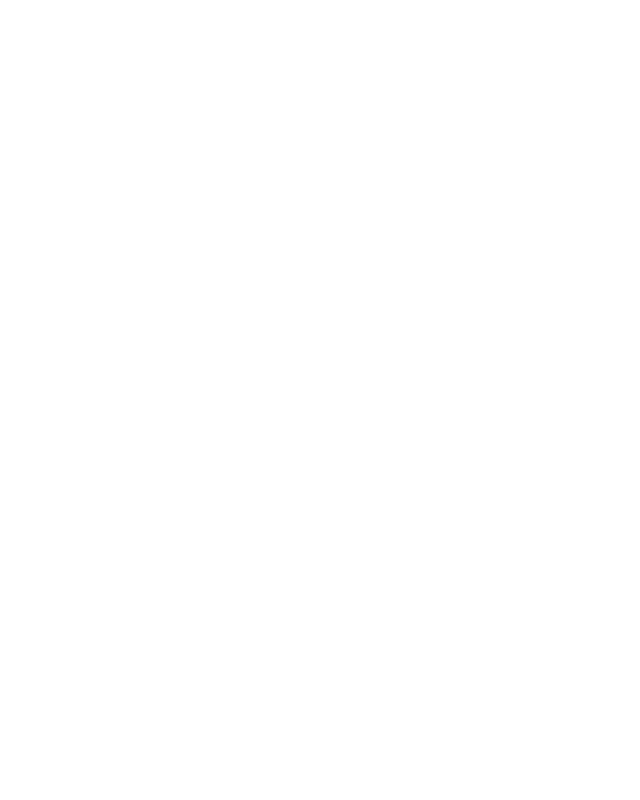
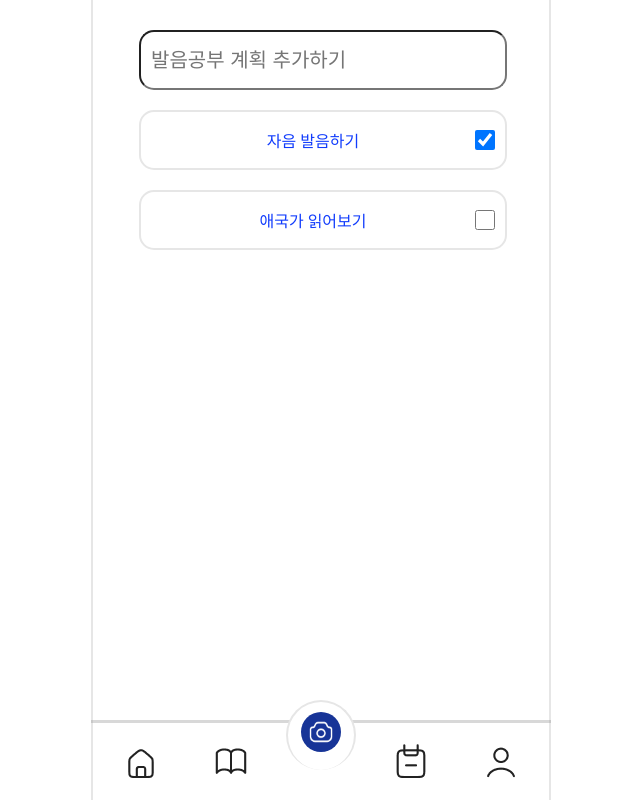
Before and after one commit to 2024-CounterSpell/React, a React (Create React App) app: page /todo in a window 1280 px wide. Before the commit this address had no page. Shown: the whole page, without its empty margins (319-959 px from the left). Built offline with nearby package versions, Linux system fonts and the light colour scheme.

Commit message:
feat: BookPage

```diff
--- a/src/App.js
+++ b/src/App.js
@@ -6,6 +6,7 @@ import "./Styles/init.css";
 import Book from "./Components/Book";
 import Result from "./Components/Result";
 import Review from "./Components/Review";
+import Todo from "./Components/Todo";
 
 function App() {
   return (
@@ -15,7 +16,8 @@ function App() {
         <Route path="/camera" element={<Camera />} />
         <Route path="/book" element={<Book />} />
         <Route path="/result" element={<Result />} />
-        <Route path="/review" element={ <Review/>} />
+        <Route path="/review" element={<Review />} />
+        <Route path="/todo" element={<Todo/> } />
       </Routes>
     </BrowserRouter>
   );
--- a/src/Components/Book.jsx
+++ b/src/Components/Book.jsx
@@ -4,6 +4,7 @@ import EasyIcon from "../assets/imgs/easy.png";
 import NormalIcon from "../assets/imgs/normal.png";
 import HardIcon from "../assets/imgs/hard.png";
 import { useNavigate } from "react-router-dom";
+import { useState } from "react";
 
 const TitleWrap = () => {
   return (
@@ -18,25 +19,34 @@ const TitleWrap = () => {
   );
 };
 
-const ButtonWrap = () => {
+const ButtonWrap = ({unit}) => {
     const navigate = useNavigate();
 
   return (
     <div className="button_wrap">
-      <div className="button easy" onClick={() => navigate("/camera")}>
+      <div
+        className="button easy"
+        onClick={() => navigate("/camera", { state: unit })}
+      >
         <div className="img_wrap">
           <img src={EasyIcon} alt="Easy" />
         </div>
         <p className="difficult">쉬움</p>
       </div>
-      <div className="button normal" onClick={() => navigate("/camera")}>
+      <div
+        className="button normal"
+        onClick={() => navigate("/camera", { state: unit })}
+      >
         <div className="img_wrap">
           <img src={NormalIcon} alt="Normal" />
         </div>
         <p className="difficult">보통</p>
       </div>
 
-      <div className="button hard" onClick={() => navigate("/camera")}>
+      <div
+        className="button hard"
+        onClick={() => navigate("/camera", { state: unit })}
+      >
         <div className="img_wrap">
           <img src={HardIcon} alt="Normal" />
         </div>
@@ -47,11 +57,26 @@ const ButtonWrap = () => {
 };
 
 const Book = () => {
+  const [unit, setUnit] = useState("jaum");
+
+  const changeUnit = ({ target }) => {
+    const { value } = target;
+    setUnit(value);
+  }
+
   return (
     <div className="book_wrap">
       <div className="book_container">
         <TitleWrap />
-        <ButtonWrap></ButtonWrap>
+        <select className="unit" onChange={changeUnit}>
+          <option value="jaum" defaultValue={true}>
+            자음
+          </option>
+          <option value="moum">모음</option>
+          <option value="word">단어</option>
+          <option value="sentence">문장</option>
+        </select>
+        <ButtonWrap unit={unit}></ButtonWrap>
       </div>
       <GlobalFooter />
     </div>
--- a/src/Components/Camera.jsx
+++ b/src/Components/Camera.jsx
@@ -17,11 +17,17 @@ const Camera = () => {
   const [word, setWord] = useState();
 
   useEffect(() => {
-    if (state) {
-      setWord(state);
-    } else {
-      const word = wordList[Math.floor(Math.random() * wordList.length)];
-      setWord(word);
+    if (state === 'jaum') {
+      setWord('ㅈ');
+    } else if (state === 'moum') {
+      setWord('ㅠ');
+    } else if (state === 'word') {
+      if (state) {
+        setWord(state);
+      } else {
+        const word = wordList[Math.floor(Math.random() * wordList.length)];
+        setWord(word);
+      }
     }
   }, []);
 
--- a/src/Components/Footer.jsx
+++ b/src/Components/Footer.jsx
@@ -62,7 +62,7 @@ const GlobalFooter = () => {
         <img
           src={pathname === "/review" ? ReviewFill : Task}
           alt="Task"
-          onClick={() => navigate("/task")}
+          onClick={() => navigate("/review")}
         />
         <img
           src={pathname === "/user" ? HomeFill : User}
--- a/src/Components/Home.jsx
+++ b/src/Components/Home.jsx
@@ -39,7 +39,7 @@ const Controls = () => {
       <div className="button_container" onClick={() => navigate("/review")}>
         <p className="control_content">어제 했었던 공부 복습하기</p>
       </div>
-      <div className="button_container">
+      <div className="button_container" onClick={() => navigate("/todo")}>
         <p className="control_content">오늘 할 공부 계획하기</p>
       </div>
       <div className="button_container">
--- a/src/Components/Result.jsx
+++ b/src/Components/Result.jsx
@@ -1,4 +1,4 @@
-import { useState } from "react";
+import { useEffect, useState } from "react";
 import "../Styles/Result.css";
 import { useNavigate } from "react-router-dom";
 import GlobalFooter from "./Footer";
@@ -6,6 +6,11 @@ import GlobalFooter from "./Footer";
 const Result = () => {
     const navigate = useNavigate();
   const [score, setScore] = useState(0);
+
+  useEffect(() => {
+    const randomScore = Math.floor(Math.random() * 100);
+    setScore(randomScore);
+  }, []);
 
   return (
     <div className="result_wrap">
--- /dev/null
+++ b/src/Components/Todo.jsx
@@ -0,0 +1,45 @@
+import { useState } from "react";
+import "../Styles/Todo.css";
+import GlobalFooter from "./Footer";
+
+const Todo = () => {
+    const [newTodo, setNewTodo] = useState();
+
+  const [todos, setTodos] = useState([
+    {
+      idx: 1,
+      todo: "자음 발음하기",
+      isCheck: true,
+    },
+    {
+      idx: 2,
+      todo: "애국가 읽어보기",
+      isCheck: false,
+    },
+  ]);
+
+    const changeTodo = ({ target }) => {
+        const { value } = target;
+        setNewTodo(value);
+    }
+
+  return (
+    <div className="todo_wrap">
+      <div className="todo_container">
+        <input type="text" className="todo_input" placeholder="발음공부 계획 추가하기"/>
+        <div className="todo_box">
+          {todos.map((todo) => (
+            <div className="todo" key={todo.idx}>
+              <div></div>
+              <p>{todo.todo}</p>
+              <input type="checkbox" checked={todo.isCheck} className="todo-check"/>
+            </div>
+          ))}
+        </div>
+        <GlobalFooter />
+      </div>
+    </div>
+  );
+};
+
+export default Todo;
--- a/src/Styles/Book.css
+++ b/src/Styles/Book.css
@@ -57,3 +57,12 @@
     font-weight: 600;
     margin-top: 10px;
 }
+
+.unit {
+    width: 80%;
+    height: 40px;
+    border-radius: 10px;
+    font-size: 24px;
+    text-align: center;
+    color: #113cfc;
+}
--- /dev/null
+++ b/src/Styles/Todo.css
@@ -0,0 +1,53 @@
+.todo_wrap {
+  width: 460px;
+  height: 100vh;
+  align-self: center;
+  border-left: 2px solid #e6e6e6;
+  border-right: 2px solid #e6e6e6;
+}
+
+.todo_container {
+  width: 460px;
+  height: 80vh;
+  display: flex;
+  flex-direction: column;
+  align-items: center;
+  padding: 30px 0px;
+}
+
+.todo_input {
+  width: 80%;
+  height: 60px;
+  border-radius: 15px;
+  outline: none;
+  padding: 10px;
+  font-size: 20px;
+}
+
+.todo_box {
+  margin-top: 20px;
+  width: 80%;
+  height: 300px;
+  display: flex;
+  align-items: center;
+  flex-direction: column;
+  gap: 20px;
+  justify-content: start;
+}
+
+.todo {
+  display: flex;
+  justify-content: space-between;
+  width: 100%;
+  height: 60px;
+  align-items: center;
+  border: 2px solid #e6e6e6;
+  padding: 10px;
+  border-radius: 15px;
+  color: #113cfc;
+}
+
+.todo-check {
+    width: 20px;
+    height: 20px;
+}
```
